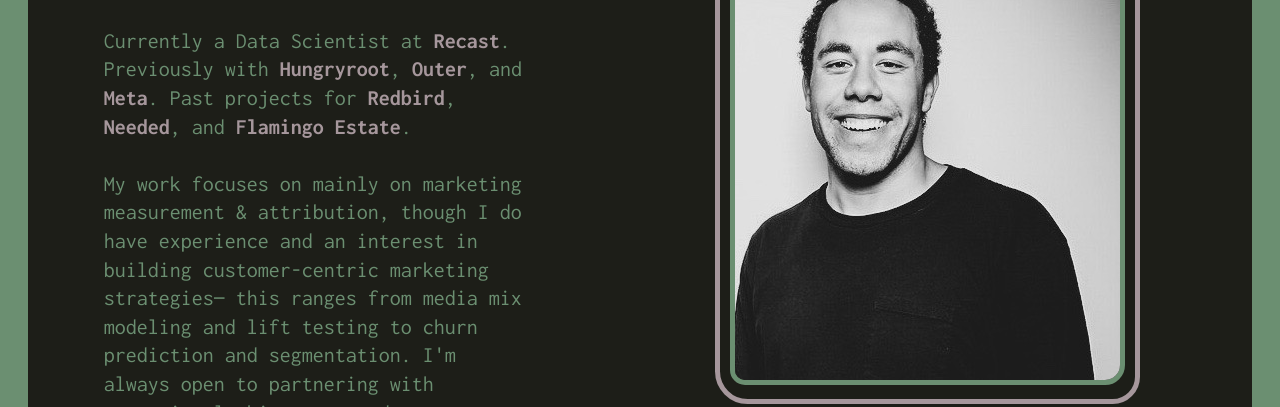
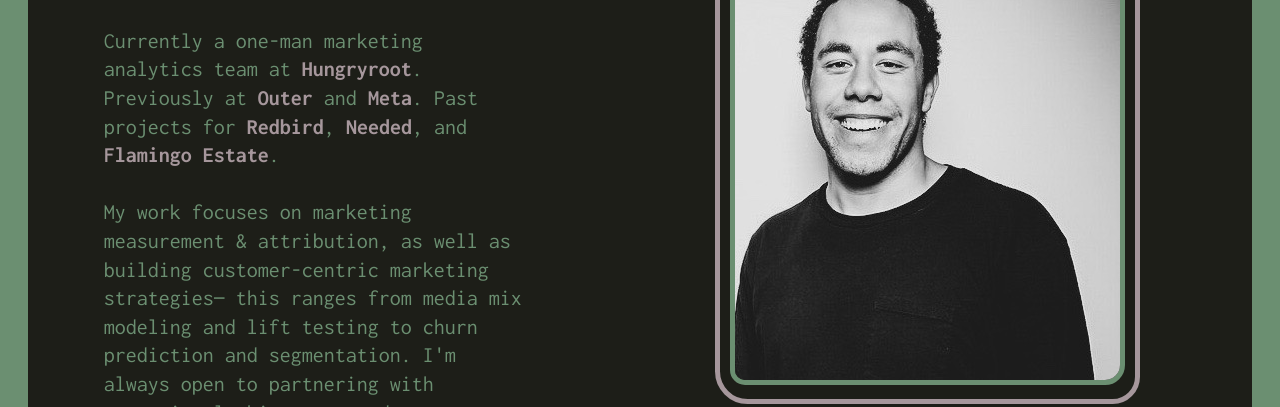
Before and after one commit to lesherc/lesherc.github.io, a plain HTML site: page index.html in a window 1280 px wide. Shown: the part 212-619 px from the top of the page. Drawn offline with Linux system fonts and the light colour scheme.

Commit message:
Add files via upload

```diff
--- a/index.html
+++ b/index.html
@@ -5,6 +5,7 @@
 	<meta charset="UTF-8">
 	<meta name="viewport" content="width=device-width, initial-scale=1.0">
 	<title>cmlus.io</title>
+  <link rel="shortcut icon" type="image/png" href="favicon.png">
 	<link rel="preconnect" href="https://fonts.googleapis.com">
 	<link rel="preconnect" href="https://fonts.gstatic.com" crossorigin>
 	<link rel="preconnect" href="https://fonts.googleapis.com">
@@ -96,6 +97,7 @@
     border-radius: 35px 25px 25px 35px;
   }
 }
+
 @keyframes innerSquiggle {
   0%, 100% {
     border-radius: 15px 20px 15px 20px;
@@ -204,13 +206,13 @@
       <h1>Cory Lesher</h1>
       <h3>Marketing Analytics //</h3>
       <p>
-        Currently a Data Scientist at <a href="https://getrecast.com/">Recast</a>. Previously with <a href="https://hungryroot.com/">Hungryroot</a>,
-        <a href="https://liveouter.com/" target="_blank">Outer</a>, and <a href="https://www.meta.com/" target="_blank">Meta</a>.
+        Currently a one-man marketing analytics team at <a href="https://hungryroot.com/">Hungryroot</a>. Previously at
+        <a href="https://liveouter.com/" target="_blank">Outer</a> and <a href="https://www.meta.com/" target="_blank">Meta</a>.
         Past projects for <a href="https://redbird.io/" target="_blank">Redbird</a>,
         <a href="https://thisisneeded.com/" target="_blank">Needed</a>,
         and <a href="https://flamingoestate.com/" target="_blank">Flamingo Estate</a>.
         <br><br>
-        My work focuses on mainly on marketing measurement & attribution, though I do have experience and an interest in building customer-centric marketing strategies— this ranges from media mix modeling and lift testing to churn prediction and segmentation. I'm always open to partnering with companies looking to use data to improve their marketing decisions and operations. If that sounds like you, feel free to drop me a line.
+        My work focuses on marketing measurement & attribution, as well as building customer-centric marketing strategies— this ranges from media mix modeling and lift testing to churn prediction and segmentation. I'm always open to partnering with companies looking to use data to improve their marketing decisions and operations. If that sounds like you, feel free to drop me a line.
       </p>
     </section>
 
```
Also changed, not shown: 1 other file. Lines whose indentation alone changed are shown as unchanged.
